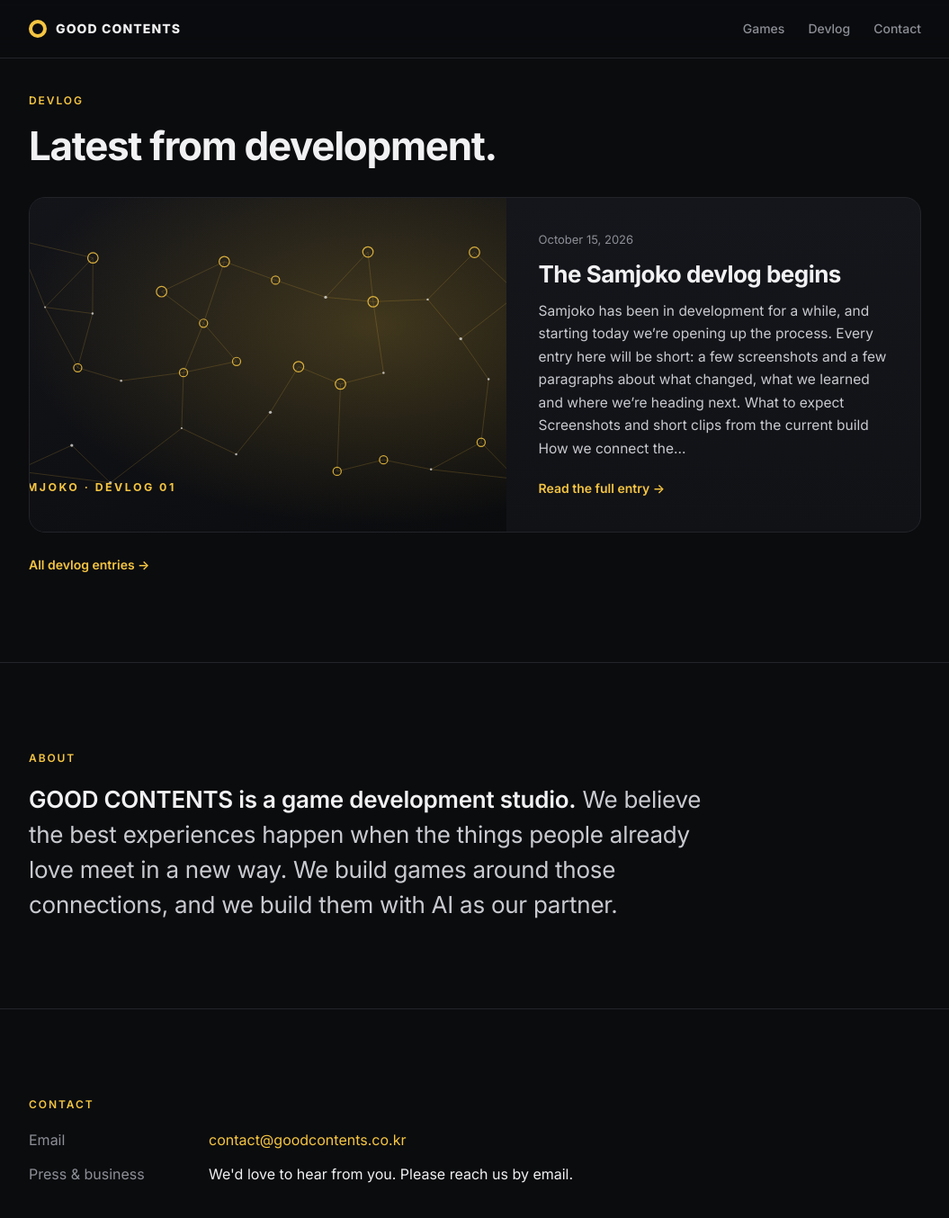
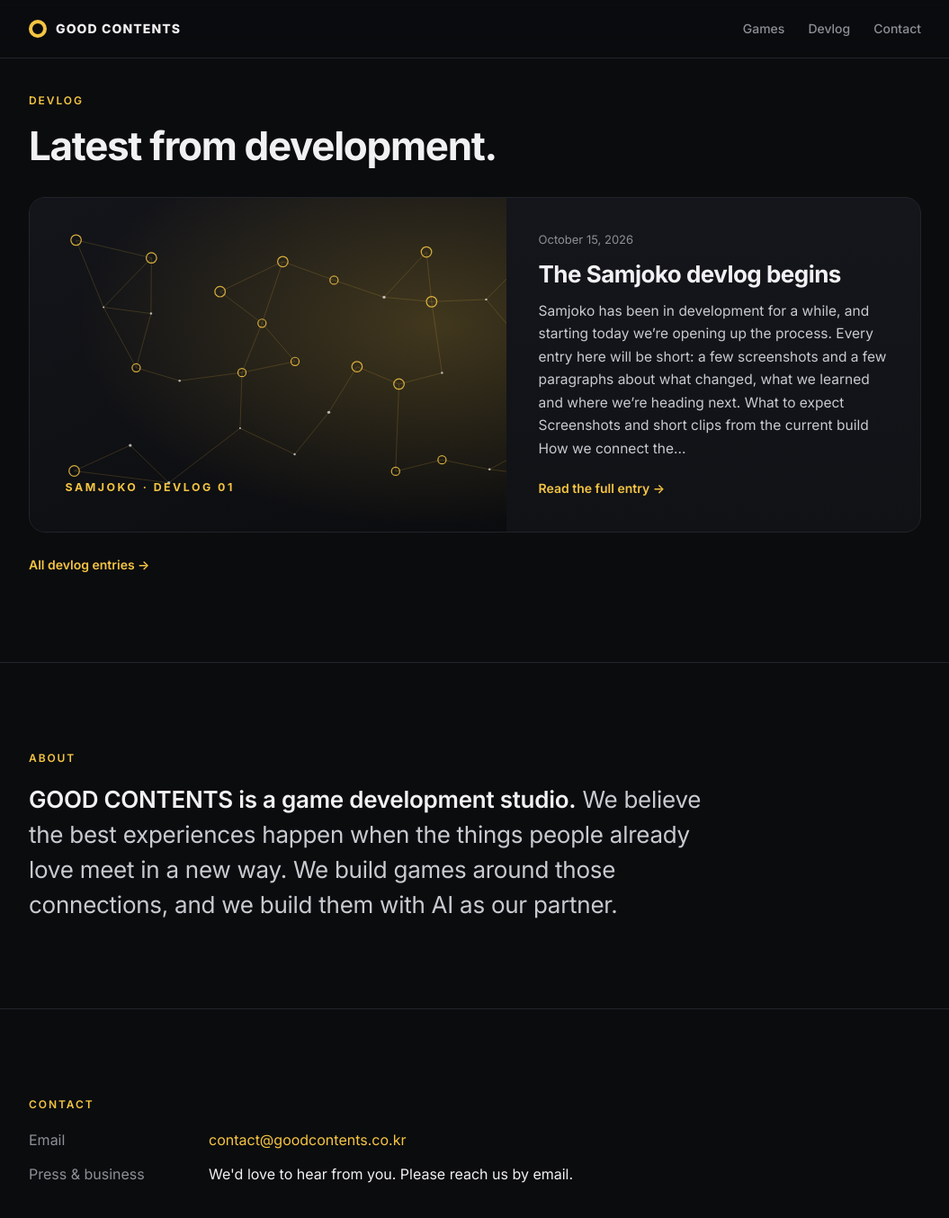
Before and after one commit to jun-hyung-joon/goodcontents-site, a Jekyll site: the page built from index.html, in a window 1280 px wide and 1400 px high, scrolled down 2091 px. Shown: the top 1354 px of the window at 90% size, without its empty margins (112-1167 px from the left). Built offline with Jekyll 4.4.1, drawn with Linux system fonts in a browser that asks for light colours.

Commit message:
Add files via upload

```diff
--- a/_layouts/default.html
+++ b/_layouts/default.html
@@ -67,7 +67,7 @@
 
   .feature{display:grid;grid-template-columns:1.15fr 1fr;overflow:hidden;padding:0;color:var(--fg)}
   .feature:hover{text-decoration:none;border-color:#34363d}
-  .feature .img{background:#17181c center/cover no-repeat;min-height:340px}
+  .feature .img{background:#17181c left center/cover no-repeat;min-height:340px}
   .feature .txt{padding:36px;display:flex;flex-direction:column;gap:12px}
   .feature time,.post time,.mini time{font-size:13px;color:var(--mute)}
   .feature h3{font-size:26px;line-height:1.2;letter-spacing:-.02em}
```
